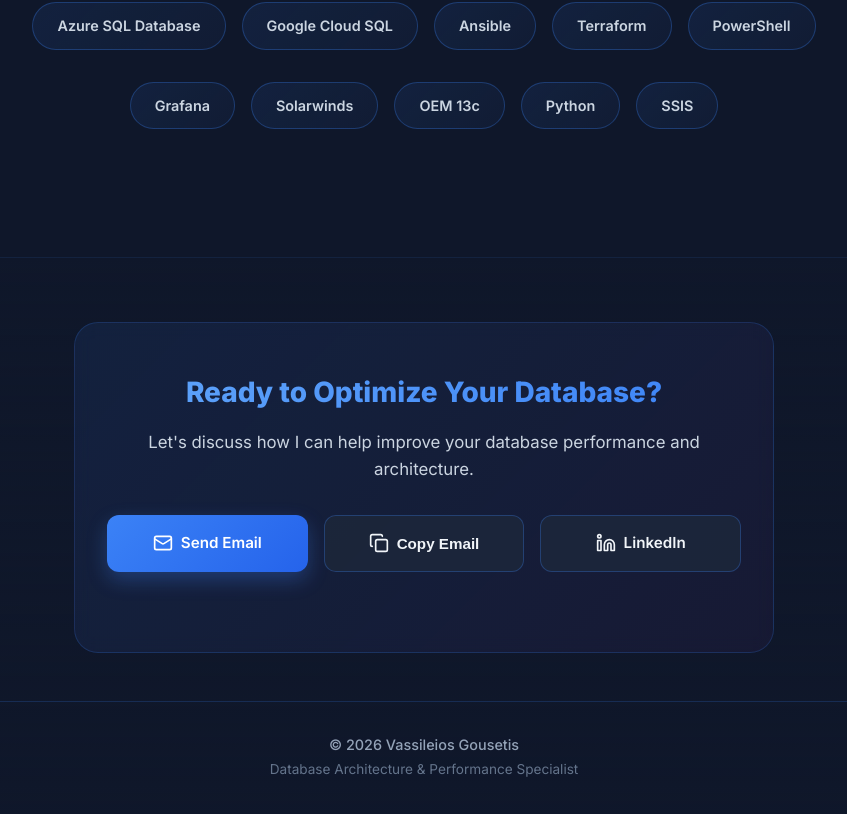
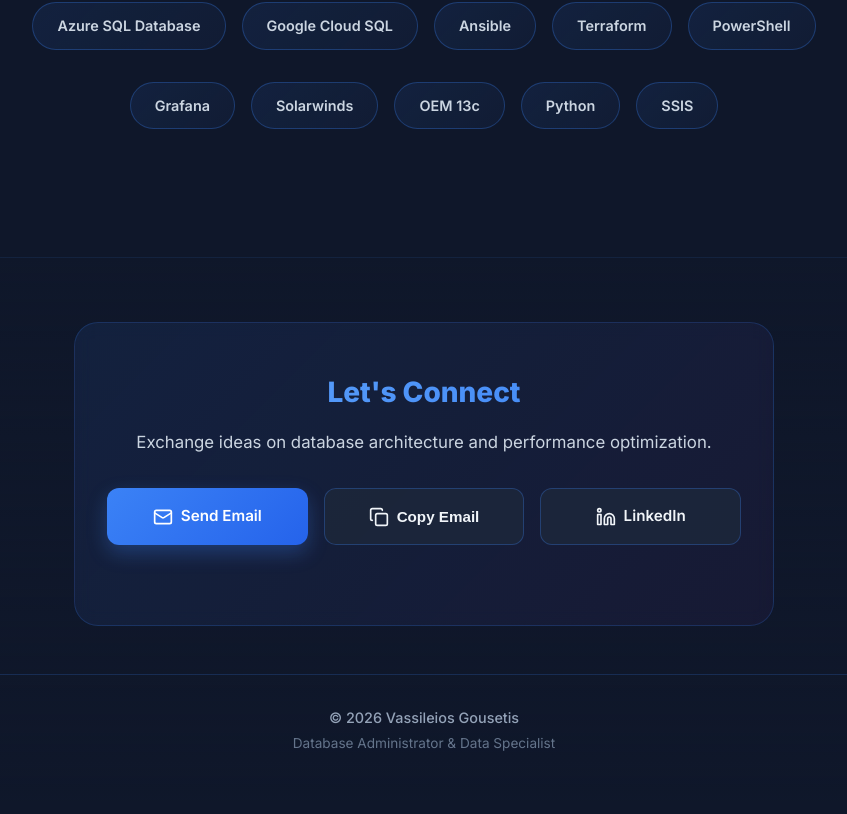
Before and after one commit to Erevos-IV/Website, a React (Vite) app: page / in a window 1280 px wide. Shown: the part 4148-4962 px from the top of the page, without its empty margins (216-1063 px from the left). Built offline with nearby package versions, Linux system fonts and the light colour scheme.

Commit message:
Update footer content and titles in App component

```diff
--- a/src/App.jsx
+++ b/src/App.jsx
@@ -819,8 +819,8 @@
       {/* Enhanced Card-Style Footer */}
       <footer>
         <div className="footer-card">
-          <h2>Ready to Optimize Your Database?</h2>
-          <p>Let's discuss how I can help improve your database performance and architecture.</p>
+          <h2>Let's Connect</h2>
+          <p>Exchange ideas on database architecture and performance optimization.</p>
 
           <div className="footer-buttons">
             <a href="mailto:vasilhsgxr5000@gmail.com" className="footer-btn footer-btn-primary">
@@ -849,7 +849,7 @@
 
         <div className="footer-divider">
           <p className="footer-credit">© {new Date().getFullYear()} Vassileios Gousetis</p>
-          <p className="footer-subtitle">Database Architecture & Performance Specialist</p>
+          <p className="footer-subtitle">Database Administrator & Data Specialist</p>
         </div>
       </footer>
 
```
